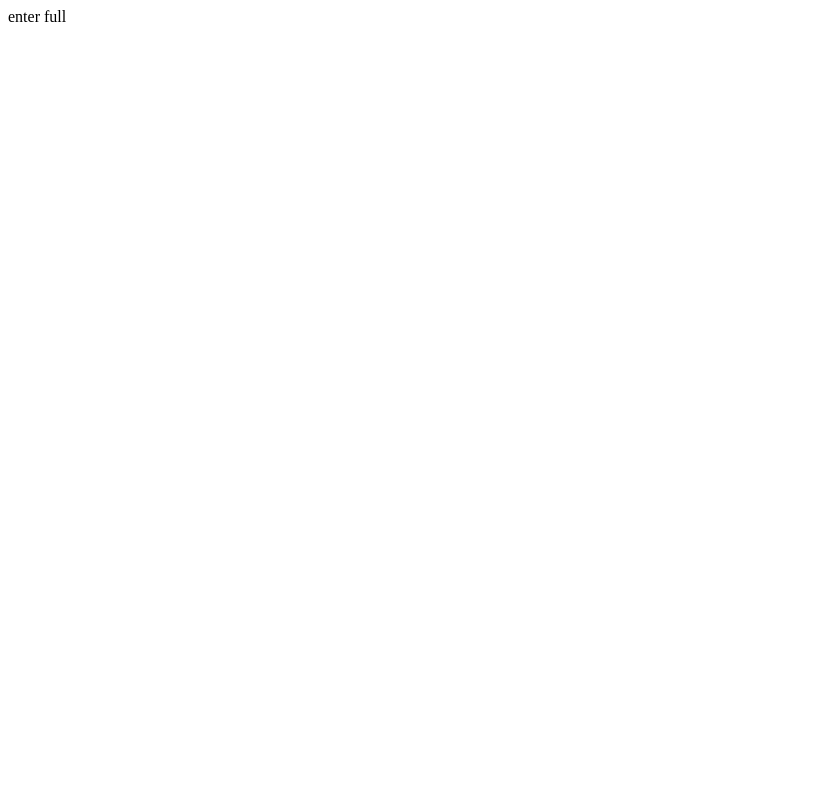
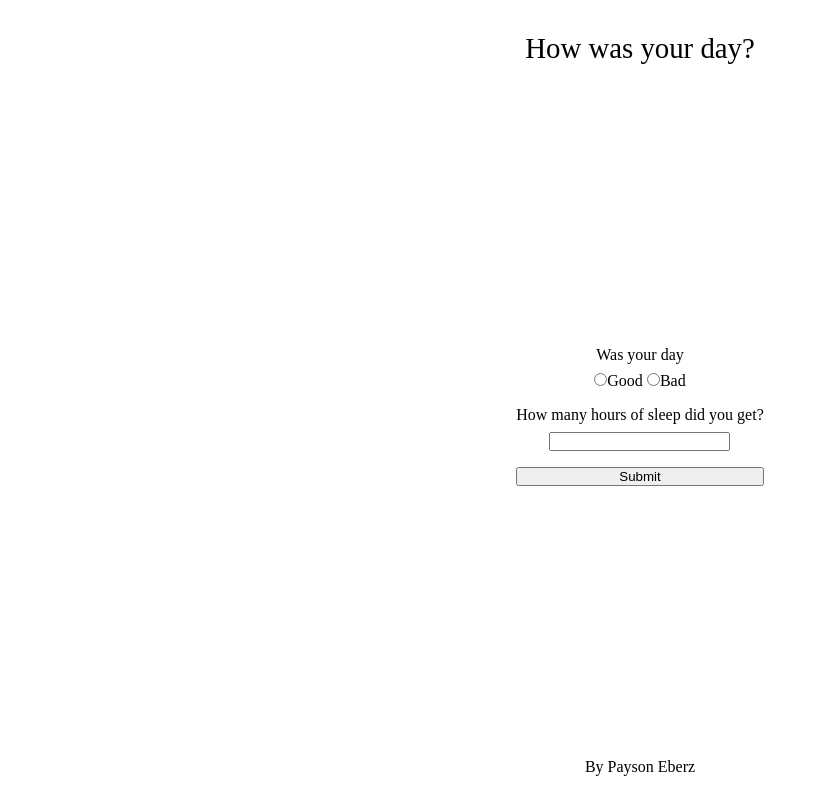
Before and after one commit to PAYS0N/habit-tracking, a website: page public/entry/full.html in a window 1280 px wide. Shown: the whole page, without its empty margins (0-819 px from the left). Drawn offline with Linux system fonts and the light colour scheme.

Commit message:
Create full form

```diff
--- a/public/css/global.css
+++ b/public/css/global.css
@@ -4,6 +4,10 @@
 }
 
 body {
+    display: flex;
+    flex-direction: column;
+    align-items: stretch;
+
     height: 100dvh;
 }
 
@@ -22,3 +26,45 @@ body {
     justify-content: center;
     align-items: center;
 }
+
+#header {
+    display: flex;
+    flex-direction: row;
+    justify-content: space-around;
+
+    padding: 2rem;
+
+    font-size: 1.8rem;
+}
+
+#main{
+    display: flex;
+    flex-direction: column;
+    justify-content: space-around;
+    align-items: center;
+
+    flex: 1;
+}
+
+#day-form{
+    display: flex;
+    flex-direction: column;
+    gap: 1rem;
+}
+
+.question-input {
+    display: flex;
+    flex-direction: column;
+    align-items: center;
+    gap: .5rem;
+}
+
+#footer {
+    display: flex;
+    flex-direction: row;
+    justify-content: space-around;
+
+    padding: 1.5rem;
+
+    font-size: 1rem;
+}
--- a/public/entry/full.html
+++ b/public/entry/full.html
@@ -1 +1,33 @@
-enter full
+<!DOCTYPE html>
+<html lang="en">
+<head>
+    <meta charset="UTF-8">
+    <meta name="viewport" content="width=device-width, initial-scale=1.0">
+    <link rel="stylesheet" href="../css/global.css">
+    <title>Document</title>
+</head>
+<body>
+    <div id="header">
+        How was your day?
+    </div>
+    <div id="main">
+        <form action="POST" id="day-form">
+            <div id="type_of_day" class="question-input">
+                Was your day
+                <div>
+                    <input type="radio" name="type_of_day" id="had_good_day_radio">Good
+                    <input type="radio" name="type_of_day" id="had_bad_day_radio">Bad
+                </div>
+            </div>
+            <div id="hours_of_sleep" class="question-input">
+                How many hours of sleep did you get?
+                <input type="number">
+            </div>
+            <button>Submit</button>
+        </form>
+    </div>
+    <div id="footer">
+        By Payson Eberz
+    </div>
+</body>
+</html>
```
